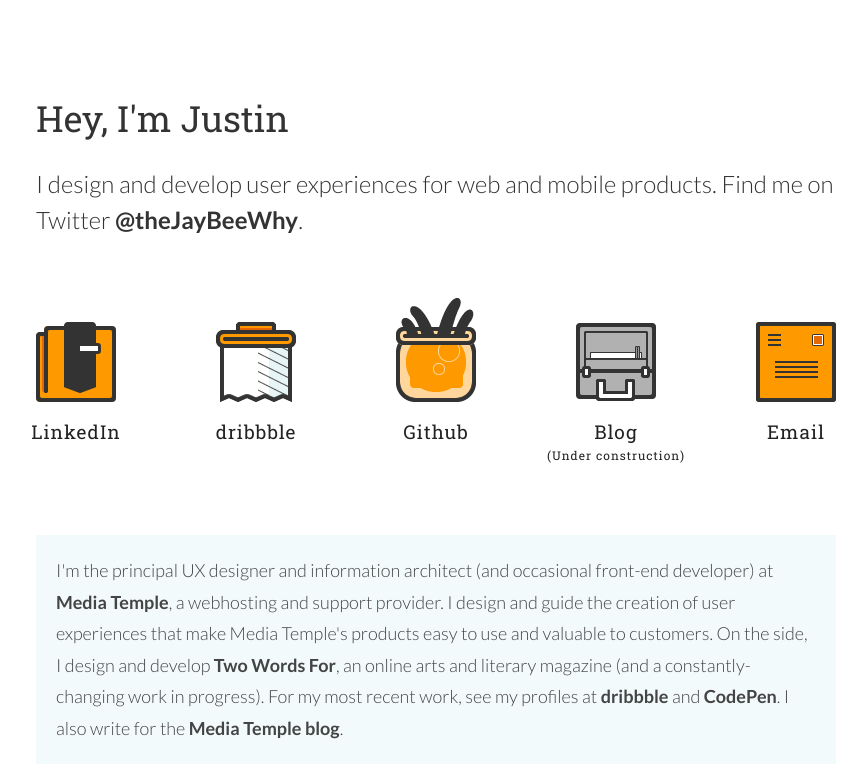
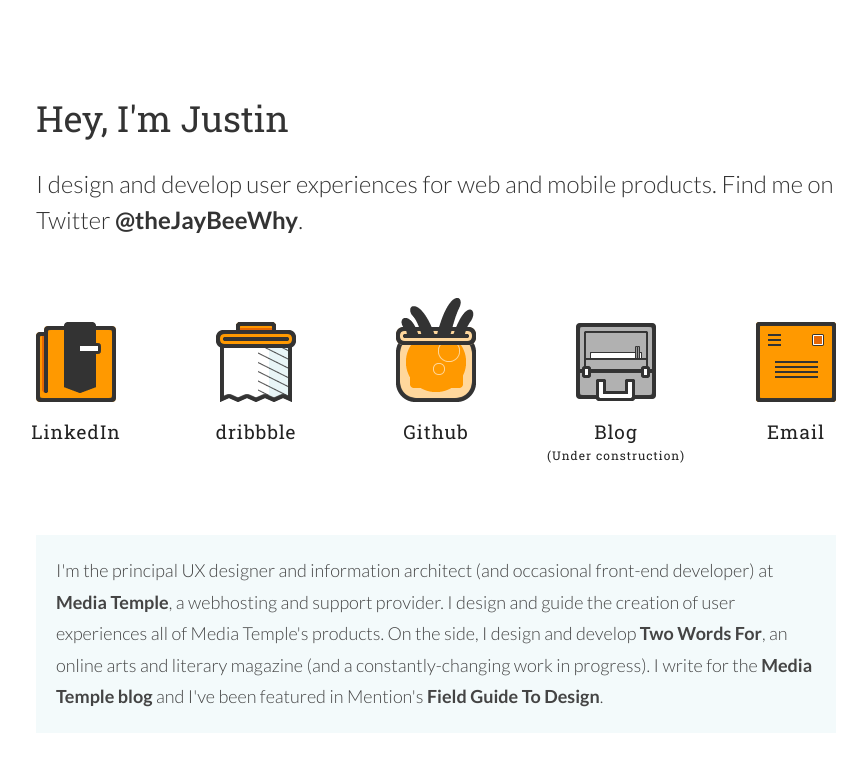
Before and after one commit to justinbyo/jbarr-v3, a Jekyll site: the page built from index.html, in a window 1280 px wide. Shown: the top 778 px of the page, without its empty margins (204-1071 px from the left). Built offline with Jekyll 4.4.1, drawn with Linux system fonts in a browser that asks for light colours; nearby versions of some CDN libraries; some web fonts are replaced; Markdown is read by kramdown in place of the engine named in the settings.

Commit message:
Updated home page bio for Invision appearance

```diff
--- a/_includes/home.html
+++ b/_includes/home.html
@@ -82,7 +82,7 @@
 
 	<div class="strip  strip--intro  v1">
 		<div class="wrapper  intro--container">
-			<p>I'm the principal UX designer and information architect (and occasional front-end developer) at <a href="http://mediatemple.net" title="Media Temple">Media Temple</a>, a webhosting and support provider. I design and guide the creation of user experiences that make Media Temple's products easy to use and valuable to customers. On the side, I design and develop <a href="http://twowordsfor.com" title="Two Words For">Two Words For</a>, an online arts and literary magazine (and a constantly-changing work in progress). For my most recent work, see my profiles at <a href="http://dribbble.com/jay-bee-why" title="dribbble">dribbble</a> and <a href="http://codepen.io/jay-bee-why/" title="CodePen">CodePen</a>. I also write for the <a href="http://mediatemple.net/blog/tips/building-an-animated-web-project-using-a-javascript-timeline/" title="Blog post at Media Temple">Media Temple blog</a>.</p>
+			<p>I'm the principal UX designer and information architect (and occasional front-end developer) at <a href="http://mediatemple.net" title="Media Temple">Media Temple</a>, a webhosting and support provider. I design and guide the creation of user experiences all of Media Temple's products. On the side, I design and develop <a href="http://twowordsfor.com" title="Two Words For">Two Words For</a>, an online arts and literary magazine (and a constantly-changing work in progress). I write for the <a href="http://mediatemple.net/blog/tips/building-an-animated-web-project-using-a-javascript-timeline/" title="Blog post at Media Temple">Media Temple blog</a> and I've been featured in Mention's <a href="http://blog.mention.com/a-field-guide-to-design-where-to-begin/" title="Mention blog">Field Guide To Design</a>.</p>
 		</div>
 
 	</div>
```
